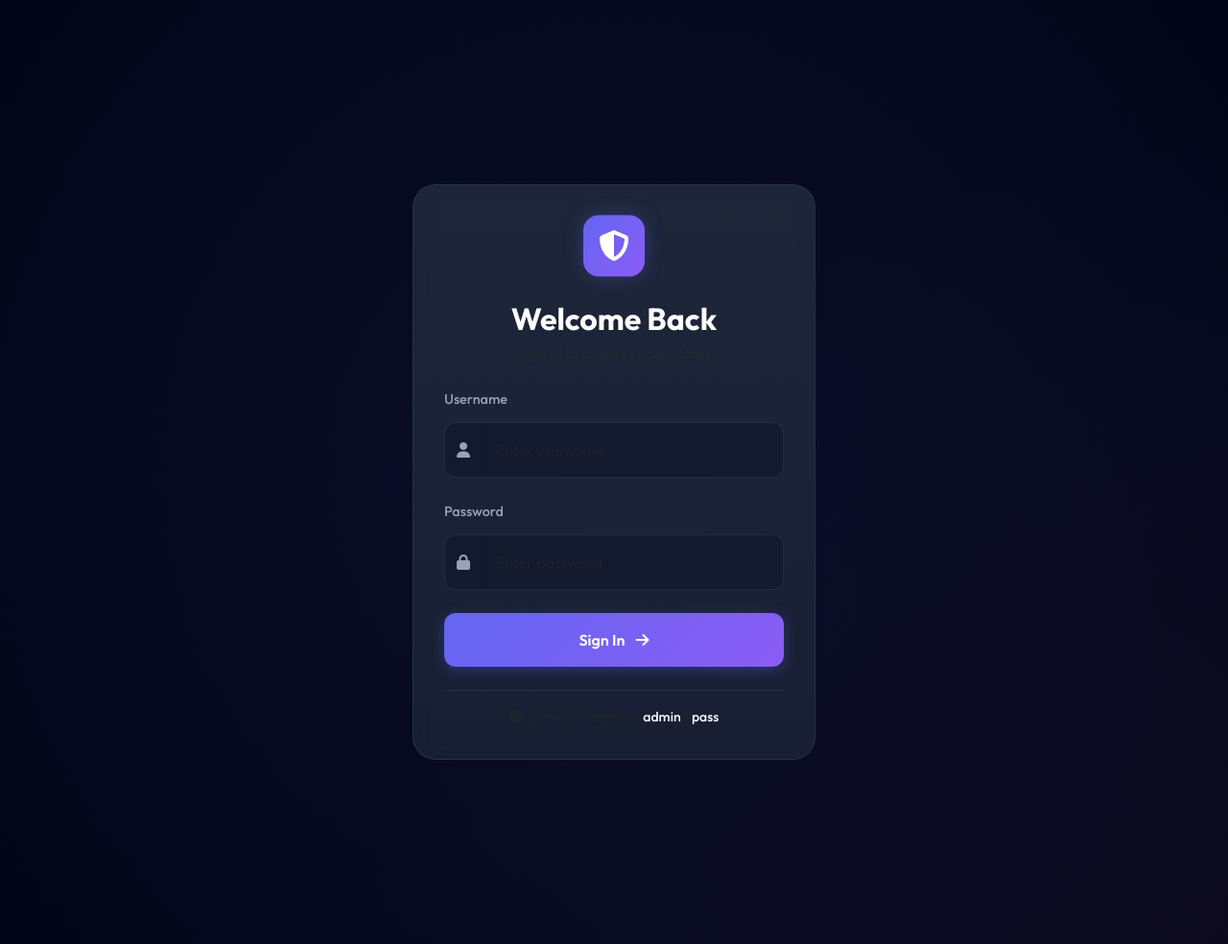
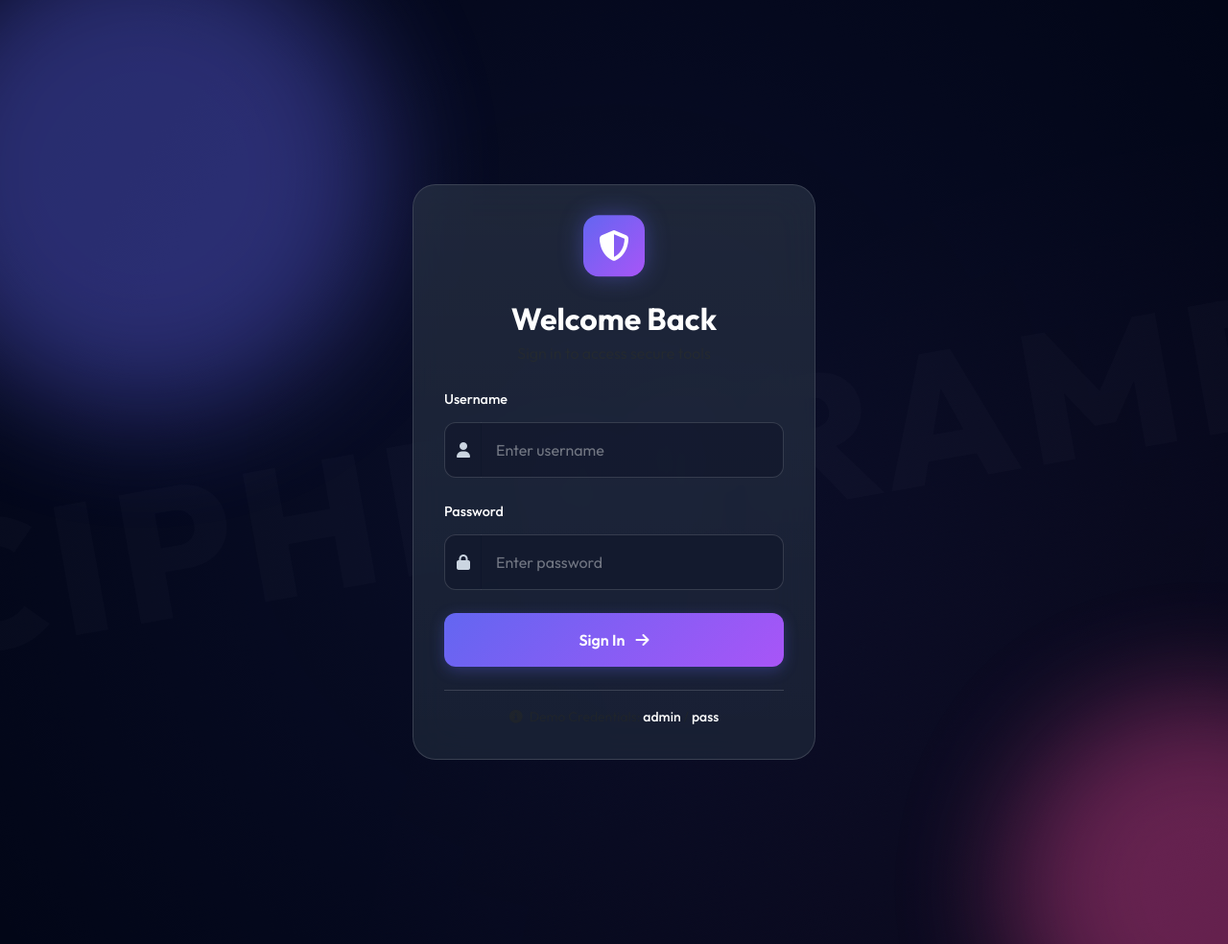
Before and after one commit to Qasim1406/Project_of_IS_VIP, a Flask app: page /login in a window 1280 px wide. Shown: the whole page at 96% size. Run offline with Flask 3, Linux system fonts and the light colour scheme.

Commit message:
Qasim eSchool

```diff
--- a/Project_of_IS/static/css/style.css
+++ b/Project_of_IS/static/css/style.css
@@ -16,22 +16,24 @@
     --accent: #8b5cf6;
     /* Violet */
 
-    --text-main: #f8fafc;
-    --text-muted: #94a3b8;
+    --text-main: #ffffff;
+    /* Pure white for maximum contrast */
+    --text-muted: #cbd5e1;
+    /* Light grey */
 
-    --success: #10b981;
-    --danger: #ef4444;
-    --warning: #f59e0b;
+    --success: #34d399;
+    --danger: #f87171;
+    --warning: #fbbf24;
 
-    --glass-border: rgba(255, 255, 255, 0.08);
-    --glass-highlight: rgba(255, 255, 255, 0.05);
+    --glass-border: rgba(255, 255, 255, 0.15);
+    --glass-highlight: rgba(255, 255, 255, 0.1);
 
-    --gradient-primary: linear-gradient(135deg, #6366f1 0%, #8b5cf6 100%);
-    --gradient-glow: linear-gradient(135deg, rgba(99, 102, 241, 0.5) 0%, rgba(139, 92, 246, 0.5) 100%);
+    --gradient-primary: linear-gradient(135deg, #6366f1 0%, #a855f7 100%);
+    --gradient-glow: linear-gradient(135deg, rgba(99, 102, 241, 0.5) 0%, rgba(168, 85, 247, 0.5) 100%);
 
-    --shadow-sm: 0 4px 6px -1px rgba(0, 0, 0, 0.1), 0 2px 4px -1px rgba(0, 0, 0, 0.06);
-    --shadow-lg: 0 20px 25px -5px rgba(0, 0, 0, 0.2), 0 10px 10px -5px rgba(0, 0, 0, 0.1);
-    --shadow-glow: 0 0 20px rgba(99, 102, 241, 0.3);
+    --shadow-sm: 0 4px 6px -1px rgba(0, 0, 0, 0.3), 0 2px 4px -1px rgba(0, 0, 0, 0.2);
+    --shadow-lg: 0 20px 25px -5px rgba(0, 0, 0, 0.4), 0 10px 10px -5px rgba(0, 0, 0, 0.2);
+    --shadow-glow: 0 0 25px rgba(99, 102, 241, 0.4);
 }
 
 * {
@@ -160,7 +162,7 @@ body::before {
     font-weight: 800;
     line-height: 1.1;
     margin-bottom: 1.5rem;
-    background: linear-gradient(to right, #fff, #94a3b8);
+    background: linear-gradient(to right, #fff, #cbd5e1);
     -webkit-background-clip: text;
     -webkit-text-fill-color: transparent;
     background-clip: text;
--- a/Project_of_IS/templates/login.html
+++ b/Project_of_IS/templates/login.html
@@ -15,6 +15,61 @@
       align-items: center;
       justify-content: center;
       padding: 1rem;
+      position: relative;
+      overflow: hidden;
+    }
+
+    /* Background Watermark/Label */
+    .bg-label {
+      position: absolute;
+      top: 50%;
+      left: 50%;
+      transform: translate(-50%, -50%) rotate(-10deg);
+      font-size: 15vw;
+      font-weight: 900;
+      color: rgba(255, 255, 255, 0.02);
+      white-space: nowrap;
+      pointer-events: none;
+      z-index: 0;
+      text-transform: uppercase;
+      letter-spacing: 10px;
+    }
+
+    /* Floating Shapes */
+    .shape {
+      position: absolute;
+      border-radius: 50%;
+      filter: blur(60px);
+      opacity: 0.4;
+      z-index: 0;
+      animation: floatAnimation 20s infinite alternate;
+    }
+
+    .shape-1 {
+      top: -10%;
+      left: -10%;
+      width: 500px;
+      height: 500px;
+      background: var(--primary);
+    }
+
+    .shape-2 {
+      bottom: -10%;
+      right: -10%;
+      width: 400px;
+      height: 400px;
+      background: var(--secondary);
+      animation-delay: -5s;
+    }
+
+    @keyframes floatAnimation {
+      0% {
+        transform: translate(0, 0);
+      }
+
+      100% {
+        transform: translate(50px, 50px);
+      }
     }
 
     .brand-logo {
@@ -57,6 +112,12 @@
       border-left: none;
       border-top-left-radius: 0;
       border-bottom-left-radius: 0;
+      color: white !important;
+      /* Ensure white text */
+    }
+
+    .glass-input::placeholder {
+      color: rgba(255, 255, 255, 0.4);
     }
 
     .glass-input:focus {
@@ -72,11 +133,22 @@
     .input-group:focus-within .glass-input {
       border-color: var(--primary);
     }
+
+    .glass-card {
+      z-index: 1;
+      backdrop-filter: blur(20px);
+      /* Stronger blur for login card */
+    }
   </style>
 </head>
 
 <body>
   <div class="login-container">
+    <!-- Background Elements -->
+    <div class="bg-label">CipherFrame</div>
+    <div class="shape shape-1"></div>
+    <div class="shape shape-2"></div>
+
     <div class="glass-card fade-in-up" style="max-width: 420px; width: 100%;">
       <div class="text-center mb-4">
         <div class="brand-logo">
@@ -95,7 +167,7 @@
 
       <form method="post" action="/login">
         <div class="mb-4">
-          <label class="form-label">Username</label>
+          <label class="form-label text-white">Username</label>
           <div class="input-group">
             <span class="input-group-text"><i class="fas fa-user"></i></span>
             <input type="text" class="form-control glass-input" name="username" required placeholder="Enter username">
@@ -103,7 +175,7 @@
         </div>
 
         <div class="mb-4">
-          <label class="form-label">Password</label>
+          <label class="form-label text-white">Password</label>
           <div class="input-group">
             <span class="input-group-text"><i class="fas fa-lock"></i></span>
             <input type="password" class="form-control glass-input" name="password" required
```
